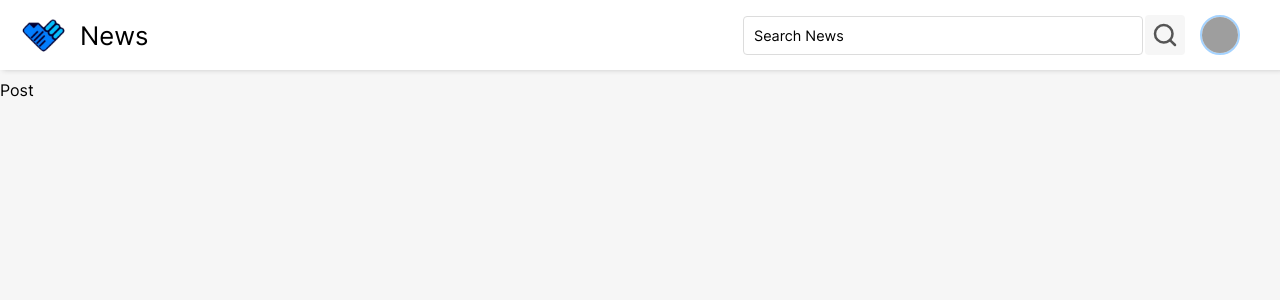
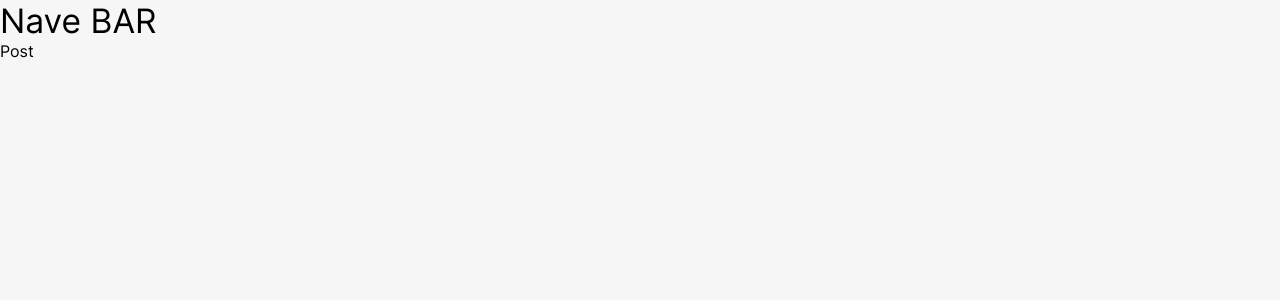
Before and after one commit to asianprogrammer/News, a Vue app: page /news/1 in a window 1280 px wide. Shown: the top 300 px of the page. Built offline with nearby package versions, Linux system fonts and the light colour scheme; grey boxes are pictures that could not be loaded.

Commit message:
Replacing with new UI. UI v1.2

```diff
--- a/src/components/NaveBar.vue
+++ b/src/components/NaveBar.vue
@@ -1,162 +1,3 @@
-<script setup>
-import { ref } from "vue";
-import Search from "./icons/Search.vue";
-import Logout from "./icons/Logout.vue";
-const showProfile = ref(false)
-
-</script>
-
 <template>
-    <nav class="flex">
-
-        <div class="flex align-item-center">
-            <div class="icon user-select-none">
-                <img width="100" height="100" src="../assets/img/logo.png" alt="News Logo" srcset="../assets/img/logo.png">
-            </div>
-            <div class="nav-title">
-                <h4>News</h4>
-            </div>
-        </div>
-
-        <!-- Profile and search button -->
-        <div class="right-side flex align-item-center">
-            <form class="flex align-item-center" @submit.prevent="">
-                <div class="search">
-                    <input type="text" placeholder="Search News" required>
-                </div>
-                <div class="search-btn flex">
-                    <Search />
-                </div>
-            </form>
-            <div @click="showProfile = !showProfile" class="profile-small">
-                <img width="100" height="100" src="../assets/img/don.jpg" alt="Don" srcset="../assets/img/don.jpg">
-            </div>
-
-        </div>
-    </nav>
-
-    <!-- User logout popup -->
-    <div v-show="showProfile == true" class="user-profile-popup">
-
-        <RouterLink to="/" class="flex align-item-center user-select-none">
-            <div class="profile-small">
-                <img width="100" height="100" src="../assets/img/don.jpg" alt="Don" srcset="../assets/img/don.jpg">
-            </div>
-            <h6>&nbsp; &nbsp;David Amah</h6>
-        </RouterLink>
-
-        <div @click="showProfile = false" class="flex item align-item-center">
-            <div class="icon-s">
-                <Logout />
-            </div>
-            <span class="red">Logout</span>
-        </div>
-
-    </div>
-
-    <!-- Break line for nave bar -->
-    <div class="break">
-        <br><br><br><br>
-    </div>
+    <h2>Nave BAR</h2>
 </template>
-<style scoped>
-nav {
-    top: 0;
-    left: 0;
-    width: 100%;
-    position: fixed;
-    overflow: hidden;
-    max-height: 80px;
-    align-items: center;
-    background: #ffffff;
-    justify-content: space-between;
-    box-shadow: 3px 0 5px rgb(199, 199, 199);
-}
-
-.right-side {
-    margin-right: 40px;
-}
-
-.search input {
-    padding: 10px;
-}
-
-.search-btn {
-    width: 40px;
-    height: 40px;
-    padding: 5px;
-    cursor: pointer;
-    margin-right: 15px;
-    margin-left: 2px;
-    align-items: center;
-    justify-content: center;
-    border-radius: 4px;
-    background: var(--white-gray);
-}
-
-.search-btn:hover {
-    background: var(--gray);
-}
-
-.user-profile-popup {
-    top: 90px;
-    right: 20px;
-    width: 100%;
-    padding: 10px;
-    max-width: 250px;
-    border-radius: 5px;
-    position: absolute;
-    background: #ffffff;
-    box-shadow: 2px 2px 10px rgba(0, 0, 0, 0.178);
-}
-
-.user-profile-popup::after {
-    top: -30px;
-    content: '';
-    right: 25px;
-    position: absolute;
-    border: solid 15px transparent;
-    border-bottom-color: #ffffff;
-}
-
-.user-profile-popup::before {
-    top: -32px;
-    content: '';
-    right: 25px;
-    opacity: .1;
-    position: absolute;
-    filter: blur(2px);
-    border: solid 15px transparent;
-    border-bottom-color: #000000;
-}
-
-.item {
-    padding: 5px;
-    margin-top: 13px;
-    cursor: pointer;
-}
-
-.item:hover {
-    background: #ffeeee;
-}
-
-.red {
-    color: red;
-}
-
-.icon-s {
-    width: 30px;
-    height: 30px;
-    margin: 0 5p;
-}
-
-.icon-s svg {
-    fill: red;
-}
-
-.icon {
-    width: 70px;
-    height: 70px;
-    margin-left: 10px;
-}
-</style>
--- a/src/components/Post.vue
+++ /dev/null
@@ -1,74 +0,0 @@
-<script setup>
-import { ref, onMounted } from "vue";
-import axios from "axios";
-import { RouterLink } from "vue-router";
-import Comment from "../components/icons/Comment.vue";
-import LoveOutline from "../components/icons/LoveOutline.vue";
-import Share from "../components/icons/Share.vue";
-import TopPost from "../components/TopPost.vue";
-
-let loading = ref(true);
-let post_data = ref([]);
-let imag_loading = ref(true)
-
-onMounted(async () => {
-    try {
-        const response = await axios.get('https://jsonplaceholder.typicode.com/photos/?_limit=10')
-        post_data = await response.data;
-        loading.value = false;
-    } catch (e) {
-        console.log(e)
-    }
-})
-
-</script>
-
-<template>
-    <section v-if="loading === false" class="posts-container">
-
-        <div class="post">
-            <TopPost />
-        </div>
-
-        <div v-for="data in post_data" :key="data.id" class="post">
-            <RouterLink to="/" class="post-title">
-                <h3>{{ data.title }}</h3>
-            </RouterLink>
-            <div v-if="data.body" class="post-description-short">
-                <p>{{ data.body }}</p>
-            </div>
-
-            <span v-if="imag_loading === true && data.url">Image Loading..</span>
-            <div v-if="data.url" class="post-image">
-                <img width="100" height="100" :src="data.url" alt="Logo" :srcset="data.url" @load="imag_loading = false">
-            </div>
-
-            <section class="user-action">
-                <div class="list">
-                    <div class="icon">
-                        <LoveOutline />
-                    </div>
-                    <span class="count">{{Math.round(Math.random(10) * 200)}}</span>
-                </div>
-                <div class="list">
-                    <div class="icon">
-                        <Comment />
-                    </div>
-                    <span class="count">{{Math.round(Math.random(10) * 200)}}</span>
-                </div>
-                <div class="list">
-                    <div class="icon">
-                        <Share />
-                    </div>
-                    <span class="count">{{Math.round(Math.random(10) * 200)}}</span>
-                </div>
-
-            </section>
-        </div>
-    </section>
-
-    <div v-else>
-        <h1>Loading...</h1>
-    </div>
-
-</template>
--- a/src/views/Home.vue
+++ b/src/views/Home.vue
@@ -1,32 +1,3 @@
-<script setup>
-import NavBar from "../components/NaveBar.vue";
-import Post from "../components/Post.vue";
-</script>
 <template>
-    <NavBar />
-    <section class="flex align-item-center container">
-        <Post />
-    </section>
+    <h1>Top POSTS</h1>
 </template>
-<style scoped>
-.container {
-    margin: 0;
-    padding: 0;
-    width: 100%;
-    align-items: flex-start;
-    justify-content: center;
-}
-
-.top-post {
-    top: 120px;
-    right: 50px;
-    z-index: 9;
-    padding: 15px 20px;
-    border-radius: 4px;
-    background: #ffffff;
-    box-shadow: 4px 5px 13px 0px rgba(0, 0, 0, 0.05);
-}
-
-
-
-</style>
```
Also changed, not shown: src/views/Auth.vue (+0 -8 lines).
